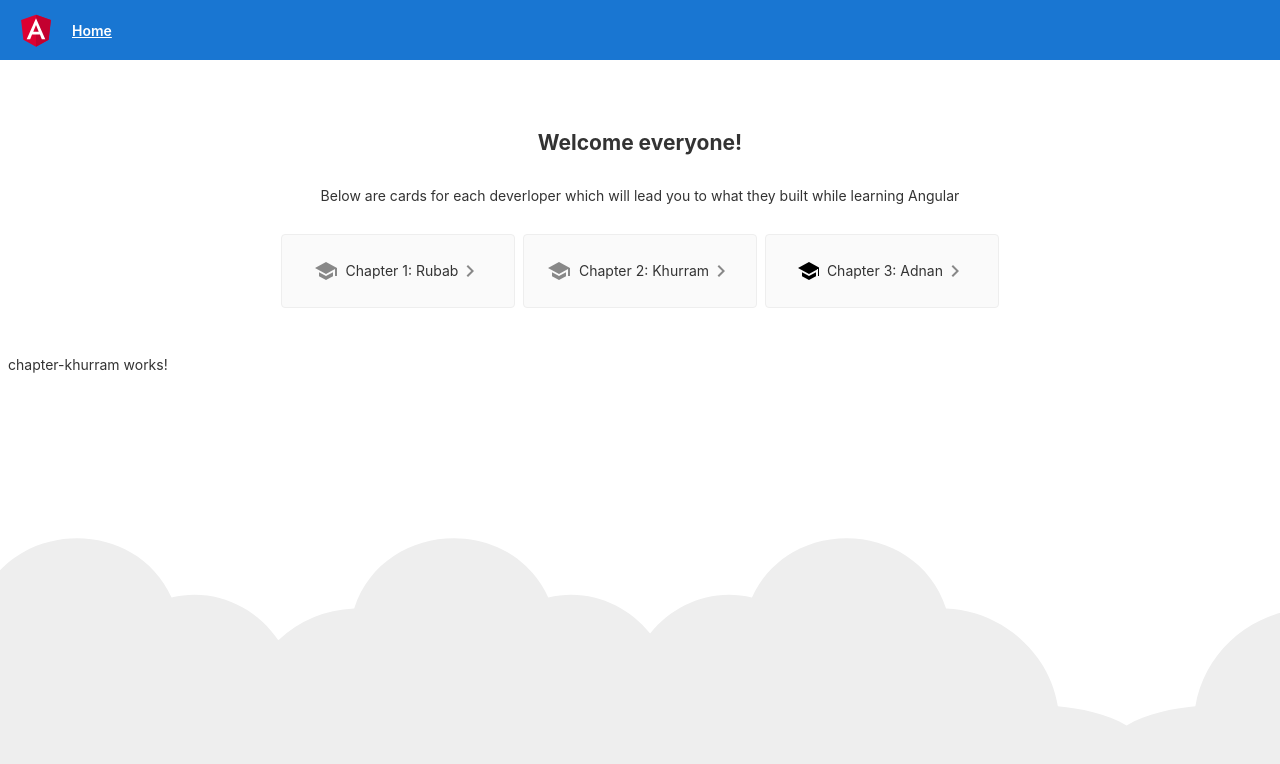
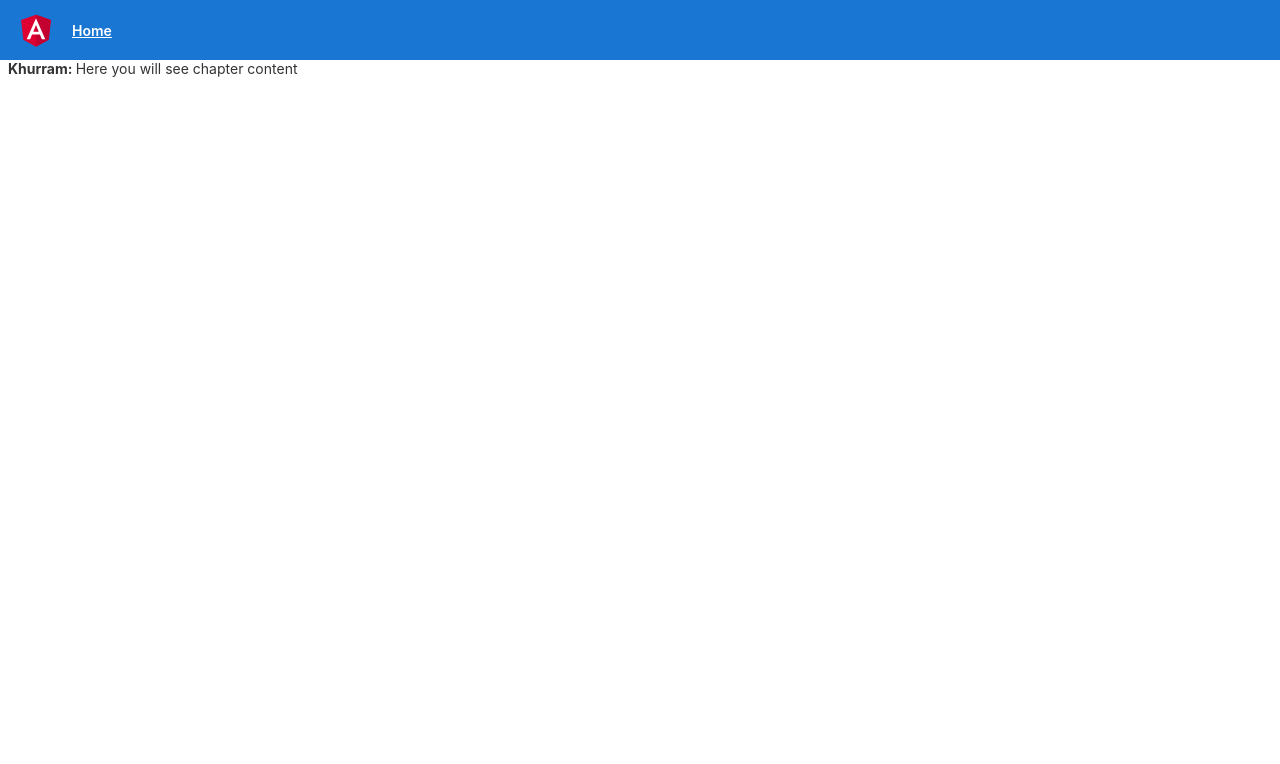
Before and after one commit to khurramkhanmohmand/angular-playground, an Angular app: page /khurram-work in a window 1280 px wide. Shown: the top 764 px of the page. Built offline with nearby package versions, Linux system fonts and the light colour scheme.

Commit message:
app routing refined, toolbar style dirty fix

```diff
--- a/src/app/app.component.html
+++ b/src/app/app.component.html
@@ -9,6 +9,4 @@
   <span><a style="color: white;" href="http://localhost:4200/">Home</a></span>
 </div>
 
-<app-weclome-page></app-weclome-page>
-
 <router-outlet></router-outlet>
--- a/src/app/chapter-adnan/chapter-adnan.component.html
+++ b/src/app/chapter-adnan/chapter-adnan.component.html
@@ -1 +1,6 @@
-<p>chapter-adnan works!</p>
+<div style="margin-top: 60px;">
+    <b>Adnan: </b> Here you will see chapter content
+    <div>
+
+    </div>
+</div>
--- a/src/app/chapter-khurram/chapter-khurram.component.html
+++ b/src/app/chapter-khurram/chapter-khurram.component.html
@@ -1 +1,6 @@
-<p>chapter-khurram works!</p>
+<div style="margin-top: 60px;">
+    <b>Khurram: </b> Here you will see chapter content
+    <div>
+
+    </div>
+</div>
--- a/src/app/chapter-rubab/chapter-rubab.component.html
+++ b/src/app/chapter-rubab/chapter-rubab.component.html
@@ -1 +1,6 @@
-<p>chapter-rubab works!</p>
+<div style="margin-top: 60px;">
+    <b>Rubab: </b>Here you will see chapter content
+    <div>
+
+    </div>
+</div>
```
Also changed, not shown: src/app/app-routing.module.ts (+3 -7 lines), src/app/app.module.ts (+7 -1 lines).
